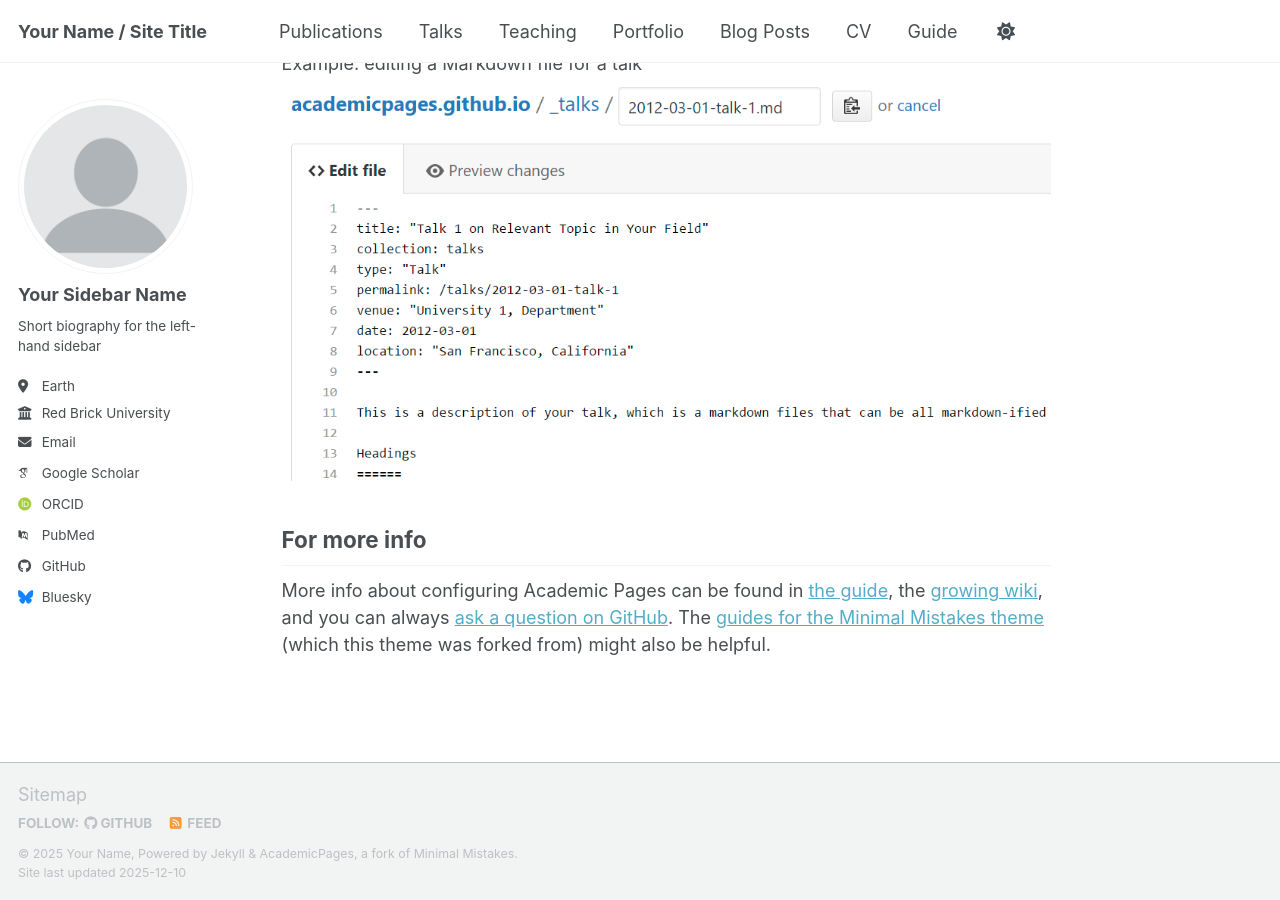
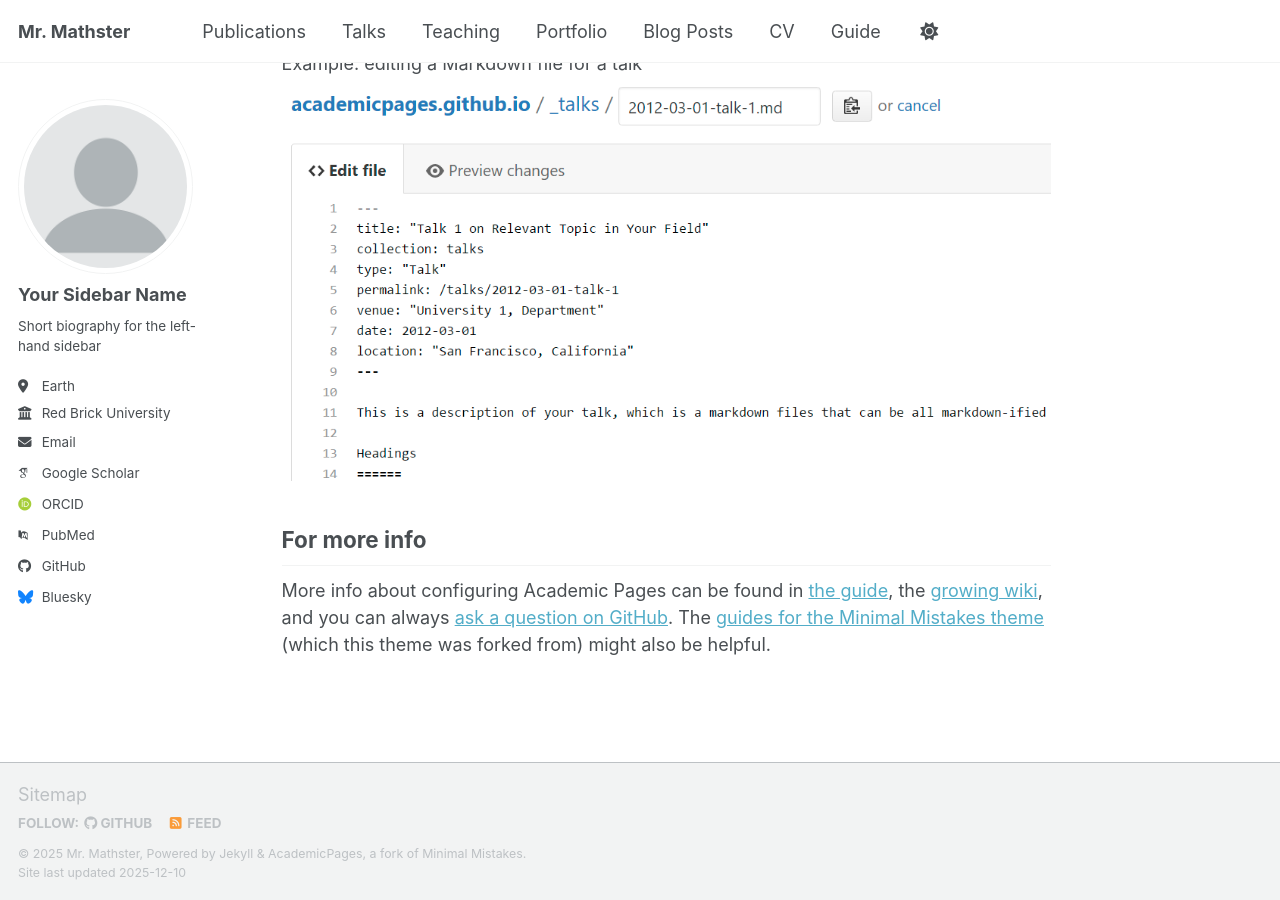
Before and after one commit to MMathster/MMathster.github.io, a Jekyll site: the page built from _pages/about.md, in a window 1280 px wide and 900 px high, scrolled down 2718 px. Built offline with Jekyll 4.4.1, drawn with Linux system fonts in a browser that asks for light colours; some web fonts are replaced; a script bundle is joined from its source files by our own code; library files that are not in the unit come from our copies.

Commit message:
Update _config.yml

```diff
--- a/_config.yml
+++ b/_config.yml
@@ -9,14 +9,14 @@
 # Basic Site Settings
 locale                   : "en-US"
 site_theme               : "default" # Currently available options are "default", "air"
-title                    : "Your Name / Site Title"
+title                    : "Mr. Mathster"
 title_separator          : "-"
-name                     : &name "Your Name"
-description              : &description "Your Name's academic portfolio"   # Update this with a general description of your site, this is the default if not overridden by a page
-url                      : https://academicpages.github.io # The base hostname & protocol for your site e.g. "https://[your GitHub username].github.io",
+name                     : &name "Mr. Mathster"
+description              : &description "Mr. Mathster's Portfolio"   # Update this with a general description of your site, this is the default if not overridden by a page
+url                      : https://mmathster.github.io # The base hostname & protocol for your site e.g. "https://[your GitHub username].github.io",
                                                            # or if you already have some other page hosted on Github then use "https://[your GitHub username].github.io/[Your Repo Name]"
 baseurl                  : "" # the subpath of your site, e.g. "/blog"
-repository               : "academicpages/academicpages.github.io"
+repository               : "mmathster/mmathster.github.io"
 
 # Site Author - The following control what appear as part of the author content on the side bar.
 #               If a field is blank the icon and link will not appear, otherwise it will be shown.
```
